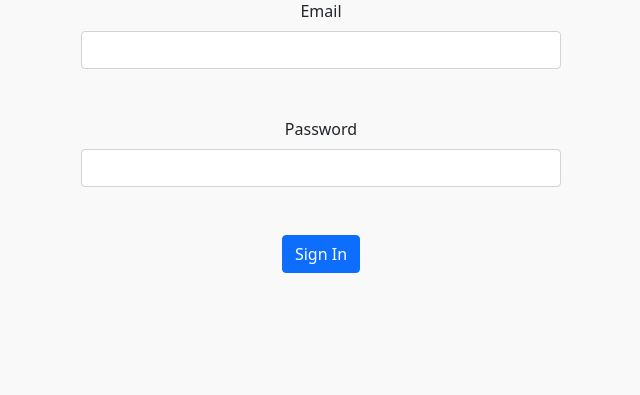
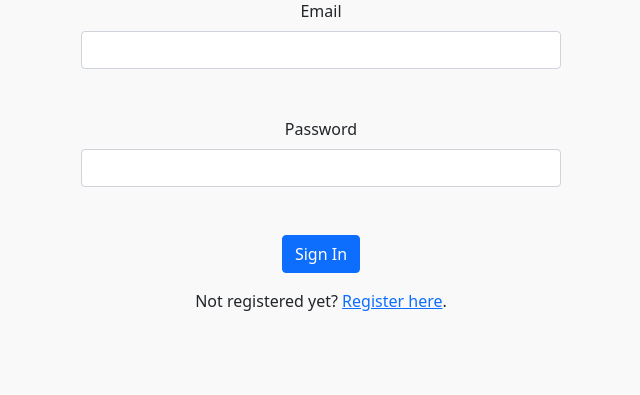
Before and after one commit to CarlosSacUDC/MongoApp, a Flask app: page /signin in a window 1280 px wide. Shown: the part 191-586 px from the top of the page, without its empty margins (319-959 px from the left). Run offline with Flask 3, Linux system fonts and the light colour scheme; some libraries are stand-ins or nearby versions.

Commit message:
added signup option

```diff
--- a/app.py
+++ b/app.py
@@ -235,19 +235,19 @@ def thesaurus_view():
     return render_template('thersaurus.html', terms=terms)
 
 
-# Register a new entity
-@app.route("/register", methods=['GET', 'POST'])
-def register():
-    form = RegistrationForm()
-    if form.validate_on_submit():
+# # Register a new entity
+# @app.route("/register", methods=['GET', 'POST'])
+# def register():
+#     form = RegistrationForm()
+#     if form.validate_on_submit():
 
 
 
 
 
-        flash('Account created for {form.email.data}!', 'success')
-        return redirect(url_for('home'))
-    return render_template('register.html', title='Register', form=form)
+#         flash('Account created for {form.email.data}!', 'success')
+#         return redirect(url_for('home'))
+#     return render_template('register.html', title='Register', form=form)
 
 
 
--- a/templates/signin.html
+++ b/templates/signin.html
@@ -14,6 +14,11 @@
         </div>
         {{ form.submit(class="btn btn-primary") }}
     </form>
+
+
+    <div class="mt-3 text-center">
+        <p class="register-text">Not registered yet? <a href="/signup" class="text-primary">Register here</a>.</p>
+    </div>
 </div>
 <script>
 
@@ -72,4 +77,9 @@
         }
     };
     </script>
+    <style>
+        .register-text {
+            font-size: 16px; /* Adjust as needed */
+        }
+    </style>
 {% endblock %}
```
